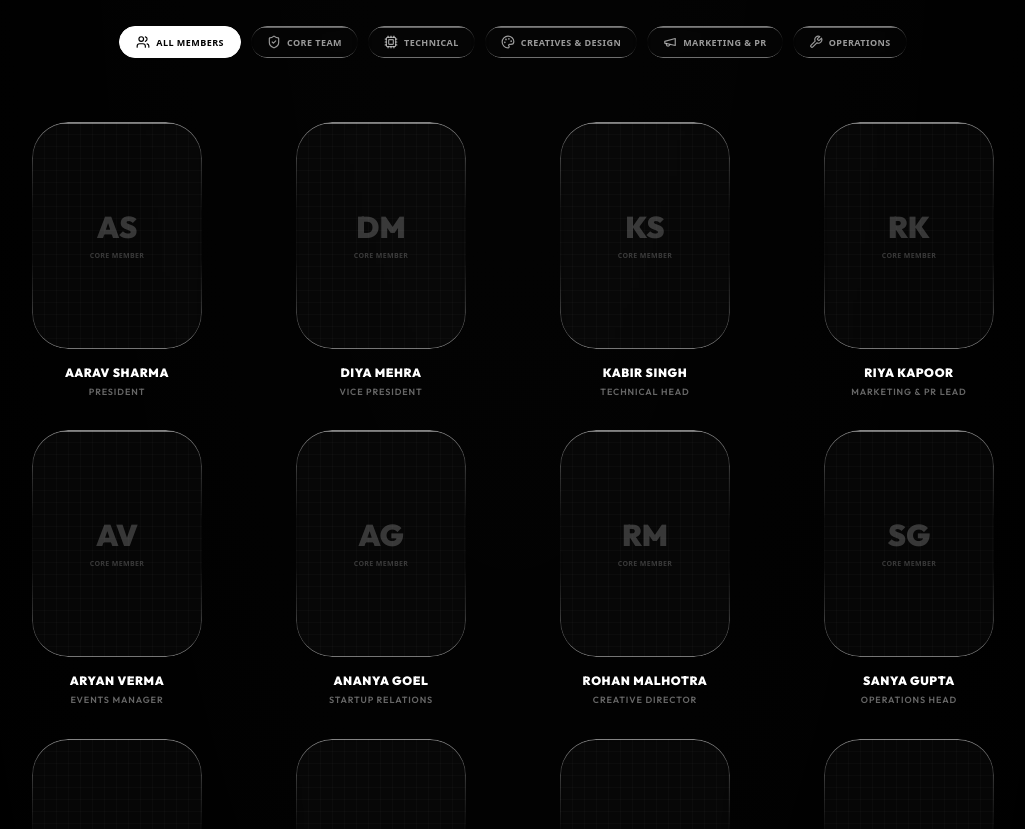
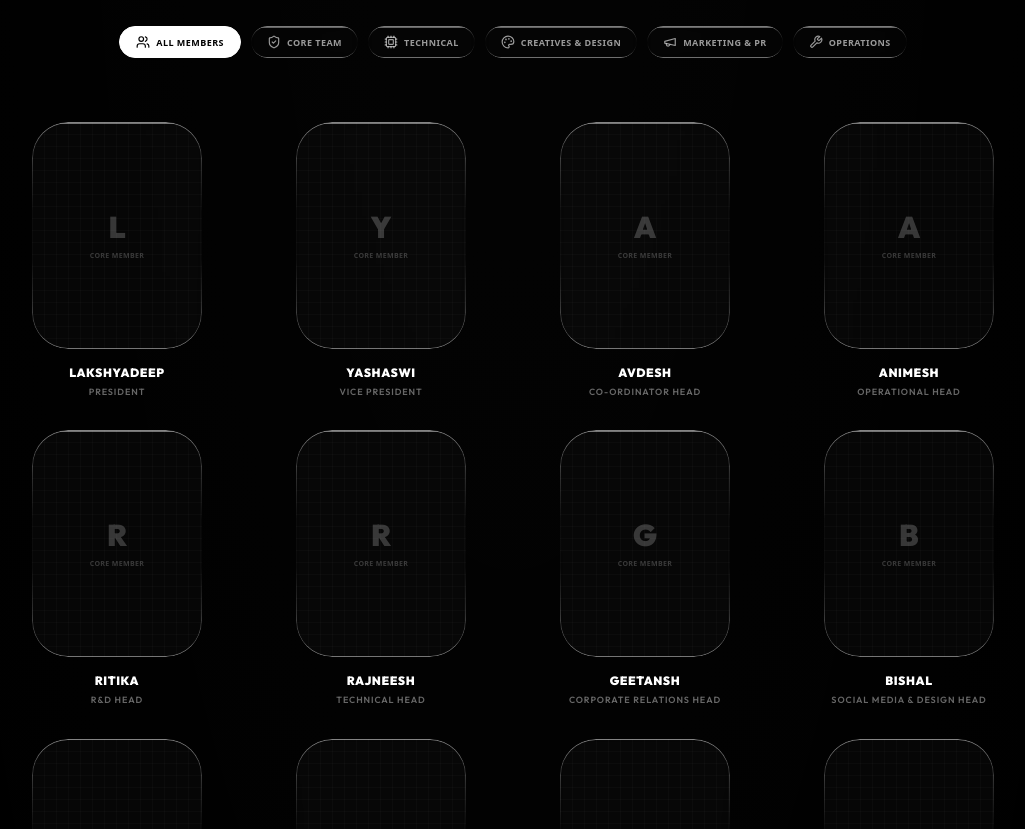
Before and after one commit to Lakshyadeep405/ecell-pu, a Next.js app: page /team in a window 1280 px wide. Shown: the part 440-1269 px from the top of the page, without its empty margins (127-1152 px from the left). Built offline with nearby package versions, Linux system fonts and the light colour scheme; no server answers.

Commit message:
chore(team): update core team members dataset and layout profile schema

```diff
--- a/app/team/layout.tsx
+++ b/app/team/layout.tsx
@@ -13,14 +13,14 @@ export default function MembersLayout({
   children: React.ReactNode;
 }) {
   const coreMembers = [
-    { name: "Aarav Sharma", role: "PRESIDENT" },
-    { name: "Diya Mehra", role: "VICE PRESIDENT" },
-    { name: "Kabir Singh", role: "TECHNICAL HEAD" },
-    { name: "Riya Kapoor", role: "MARKETING & PR LEAD" },
-    { name: "Aryan Verma", role: "EVENTS MANAGER" },
-    { name: "Ananya Goel", role: "STARTUP RELATIONS" },
-    { name: "Rohan Malhotra", role: "CREATIVE DIRECTOR" },
-    { name: "Sanya Gupta", role: "OPERATIONS HEAD" },
+    { name: "Lakshyadeep", role: "PRESIDENT" },
+    { name: "Yashaswi", role: "VICE PRESIDENT" },
+    { name: "Avdesh", role: "CO-ORDINATOR HEAD" },
+    { name: "Animesh", role: "OPERATIONAL HEAD" },
+    { name: "Ritika", role: "R&D HEAD" },
+    { name: "Rajneesh", role: "TECHNICAL HEAD" },
+    { name: "Geetansh", role: "CORPORATE RELATIONS HEAD" },
+    { name: "Bishal", role: "SOCIAL MEDIA & DESIGN HEAD" },
   ];
 
   const teamSchema = {
--- a/app/team/page.tsx
+++ b/app/team/page.tsx
@@ -18,36 +18,35 @@ interface TeamMember {
 // --- Full Team Dataset ---
 const ALL_MEMBERS: TeamMember[] = [
   // Core Team (8 Members)
-  { id: "1", name: "Aarav Sharma", role: "PRESIDENT", domain: "core" },
-  { id: "2", name: "Diya Mehra", role: "VICE PRESIDENT", domain: "core" },
-  { id: "3", name: "Kabir Singh", role: "TECHNICAL HEAD", domain: "core" },
-  { id: "4", name: "Riya Kapoor", role: "MARKETING & PR LEAD", domain: "core" },
-  { id: "5", name: "Aryan Verma", role: "EVENTS MANAGER", domain: "core" },
-  { id: "6", name: "Ananya Goel", role: "STARTUP RELATIONS", domain: "core" },
-  { id: "7", name: "Rohan Malhotra", role: "CREATIVE DIRECTOR", domain: "core" },
-  { id: "8", name: "Sanya Gupta", role: "OPERATIONS HEAD", domain: "core" },
+  { id: "1", name: "Lakshyadeep", role: "PRESIDENT", domain: "core" },
+  { id: "2", name: "Yashaswi", role: "VICE PRESIDENT", domain: "core" },
+  { id: "3", name: "Avdesh", role: "CO-ORDINATOR HEAD", domain: "core" },
+  { id: "4", name: "Animesh", role: "OPERATIONAL HEAD", domain: "core" },
+  { id: "5", name: "Ritika", role: "R&D HEAD", domain: "core" },
+  { id: "6", name: "Rajneesh", role: "TECHNICAL HEAD", domain: "core" },
+  { id: "7", name: "Geetansh", role: "CORPORATE RELATIONS HEAD", domain: "core" },
+  { id: "8", name: "Bishal", role: "SOCIAL MEDIA & DESIGN HEAD", domain: "core" },
 
   // Technical Domain
-  { id: "9", name: "Devansh Mehta", role: "LEAD WEB DEVELOPER", domain: "technical" },
-  { id: "10", name: "Ishaan Malhotra", role: "FRONTEND DEVELOPER", domain: "technical" },
-  { id: "11", name: "Sneha Joshi", role: "BACKEND DEVELOPER", domain: "technical" },
-  { id: "12", name: "Tushar Sen", role: "APP DEVELOPER", domain: "technical" },
+  { id: "9", name: "Rohit", role: "R&D", domain: "technical" },
+  { id: "10", name: "Amit", role: "TECHNICAL", domain: "technical" },
+  { id: "11", name: "Shantanu", role: "TECHNICAL", domain: "technical" },
 
   // Creatives & Design
-  { id: "13", name: "Tanvi Roy", role: "LEAD UI/UX DESIGNER", domain: "creatives" },
-  { id: "14", name: "Arjun Saxena", role: "GRAPHICS DESIGNER", domain: "creatives" },
-  { id: "15", name: "Meera Nair", role: "VIDEO EDITOR", domain: "creatives" },
-  { id: "16", name: "Sahil Khanna", role: "CONTENT WRITER", domain: "creatives" },
+  { id: "12", name: "Lokesh", role: "S M & D", domain: "creatives" },
+  { id: "13", name: "Hariom", role: "S M & D", domain: "creatives" },
+  { id: "14", name: "Anit", role: "S M & D", domain: "creatives" },
 
   // Marketing & PR
-  { id: "17", name: "Kritika Sen", role: "OUTREACH MANAGER", domain: "marketing" },
-  { id: "18", name: "Rahul Varma", role: "SOCIAL MEDIA MANAGER", domain: "marketing" },
-  { id: "19", name: "Preeti Chaudhary", role: "PUBLIC RELATIONS EXECUTIVE", domain: "marketing" },
+  { id: "15", name: "Bhupendra Patwari", role: "CORPORATE RELATIONS", domain: "marketing" },
 
   // Operations
-  { id: "20", name: "Aman Kapoor", role: "LOGISTICS COORDINATOR", domain: "operations" },
-  { id: "21", name: "Yash Singhal", role: "EVENT OPERATIONS EXECUTIVE", domain: "operations" },
-  { id: "22", name: "Divya Sharma", role: "SPONSORSHIP MANAGER", domain: "operations" },
+  { id: "16", name: "Sidhi", role: "MANAGEMENT", domain: "operations" },
+  { id: "17", name: "Pavni", role: "MANAGEMENT", domain: "operations" },
+  { id: "18", name: "Kartavya", role: "MANAGEMENT", domain: "operations" },
+  { id: "19", name: "Lipika", role: "MANAGEMENT", domain: "operations" },
+  { id: "20", name: "Raghav Soni", role: "MANAGEMENT", domain: "operations" },
+  { id: "21", name: "Shrishti", role: "MANAGEMENT", domain: "operations" },
 ];
 
 // --- Domain Info for Filters ---
```
